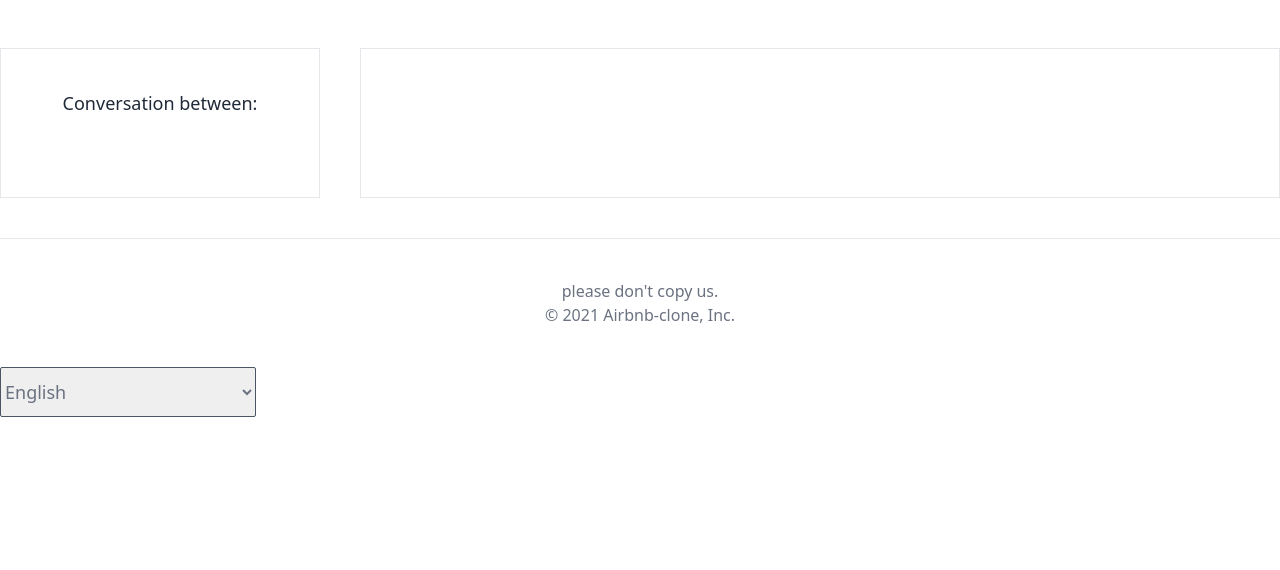
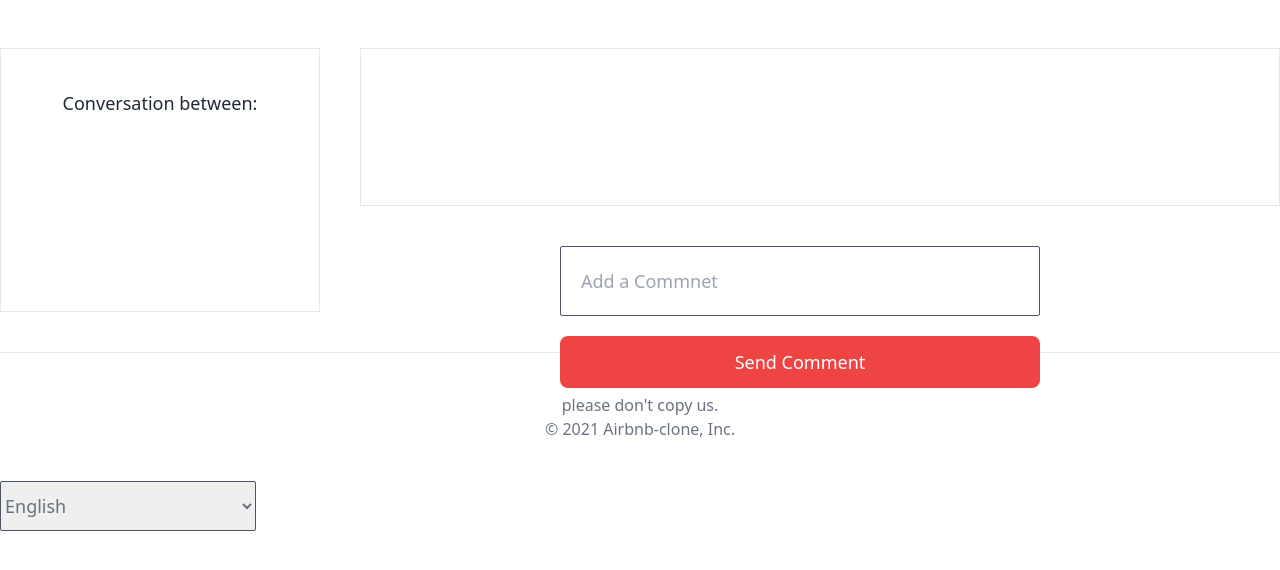
Before and after one commit to sseregit/airbnb-clone, a Django app: template templates/conversations/conversation_detail.html in a window 1280 px wide. Shown: the part 80-650 px from the top of the page. Run offline with Django 3.2, Linux system fonts and the light colour scheme; the template is opened without the code that fills it: values that come from a table or form of the project are taken from there, others are empty; style sheets or scripts are compiled from the project's sources; parts of the project's set-up code (start-up, migrations or seed data) failed here and were passed over.

Commit message:
2021.09.26 AM 10:06

```diff
--- a/conversations/forms.py
+++ b/conversations/forms.py
@@ -3,4 +3,9 @@ from django import forms
 
 class AddCommentForm(forms.Form):
 
-    message = forms.CharField(required=True)
+    message = forms.CharField(
+        required=True,
+        widget=forms.TextInput(
+            attrs={"placeholder": "Add a Commnet", "class": "box-border mb-5"}
+        ),
+    )
--- a/conversations/models.py
+++ b/conversations/models.py
@@ -17,7 +17,7 @@ class Conversation(core_models.TimeStampedModel):
         return " ".join(usernames)
 
     def count_messages(self):
-        return self.conversations.count()
+        return self.messages.count()
 
     count_messages.short_description = "Number of Messages"
 
--- a/templates/conversations/conversation_detail.html
+++ b/templates/conversations/conversation_detail.html
@@ -11,7 +11,7 @@
 
     <div class="container mx-auto my-10 mt-32 flex justify-between min-h-50vh">
 
-        <div class="border w-1/4 p-10">
+        <div class="border w-1/4 p-10 h-50">
             <span class="text-center w-full block text-lg font-medium">Conversation between:</span>
             <div class="flex justify-between mt-10 items-center">
                 {% for user in conversation.participants.all  %}
@@ -25,7 +25,8 @@
                 {% endfor %}
             </div>
         </div>
-        <div class="border flex-grow ml-10 p-10 flex flex-col">
+        <div class="flex-grow">
+            <div class="border h-3/5 ml-10 p-10 flex flex-col overflow-y-scroll">
                 {% if conversation.messages.count == 0 %}
                     no messages
                 {% else %}
@@ -35,7 +36,7 @@
                             text-right
                         {% endif %}">
                             <span class="text-sm font-medium text-gray-600">{{message.user.first_name}}</span>
-                        <div class="mt-px p-5 w-56 rounded
+                            <div class="mt-px p-5 w-56 rounded break-words
                                 {% if message.user.pk != user.pk %}
                                     bg-green-500
                                     text-white
@@ -49,6 +50,12 @@
                     {% endfor %}
                 {% endif %}
             </div>
+            <form class="mt-10 w-1/2 mx-auto" method="POST">
+                {% csrf_token %}
+                {{form.message}}
+                <button class="btn-link">Send Comment</button>
+            </form>
 
         </div>
+    </div>
 {% endblock content %}
```
Also changed, not shown: conversations/views.py (+18 -4 lines), 3 other files. Lines whose indentation alone changed are shown as unchanged.
